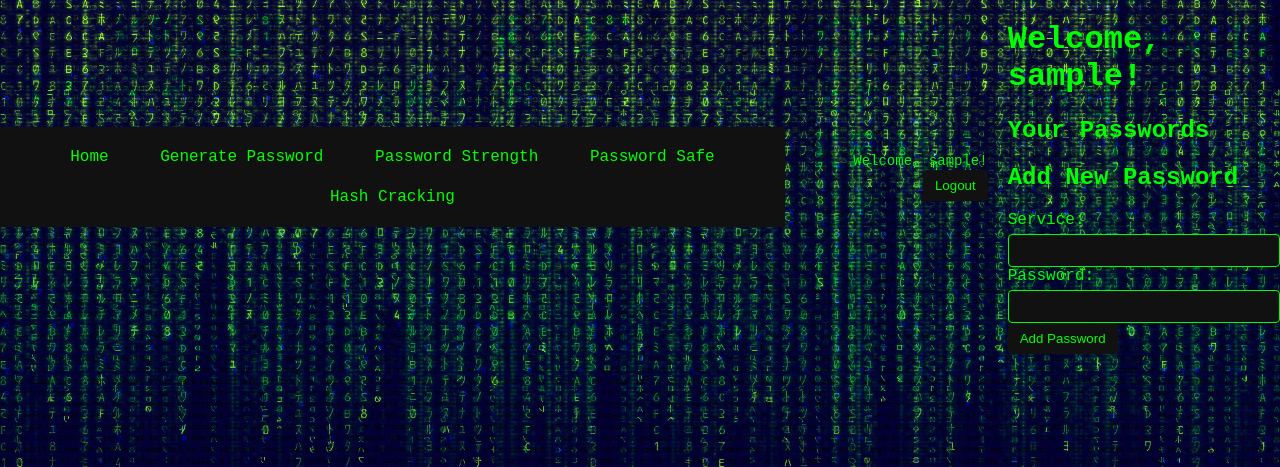
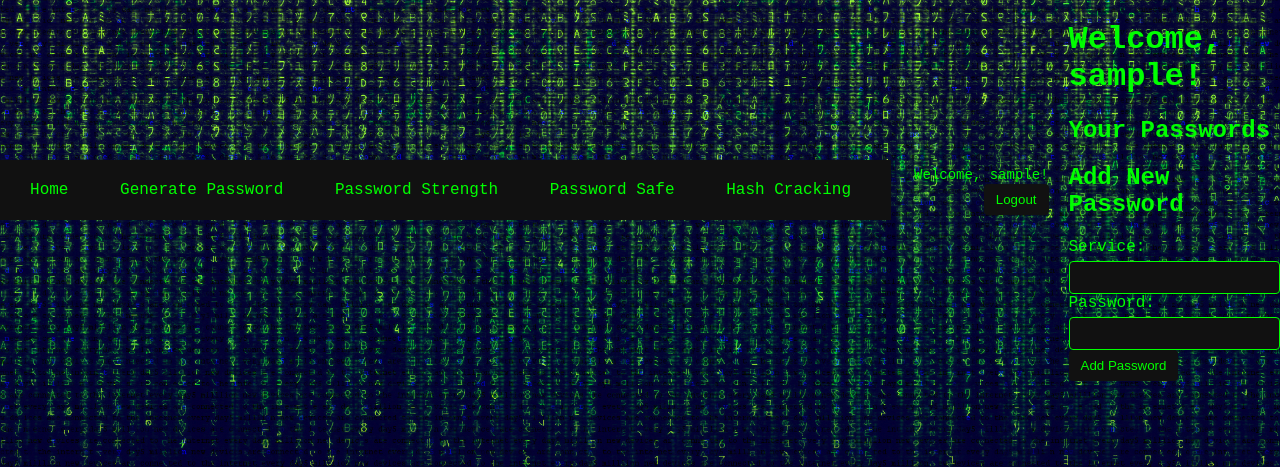
Before and after one commit to omarmalas/PM, a Flask app: page /dashboard/1 in a window 1280 px wide. Shown: the top 467 px of the page. Run offline with Flask 3, Linux system fonts and the light colour scheme; the visitor is signed in with stand-in values (Sample User, id 1); data that the repository does not hold is empty.

Commit message:
Update style.css

```diff
--- a/static/stylesheets/style.css
+++ b/static/stylesheets/style.css
@@ -19,6 +19,8 @@
     padding: 10px;
     text-align: center;
     position: center;
+    width: 100%;
+    padding-left: 0%;
 }
 
 .navbar a {
```
